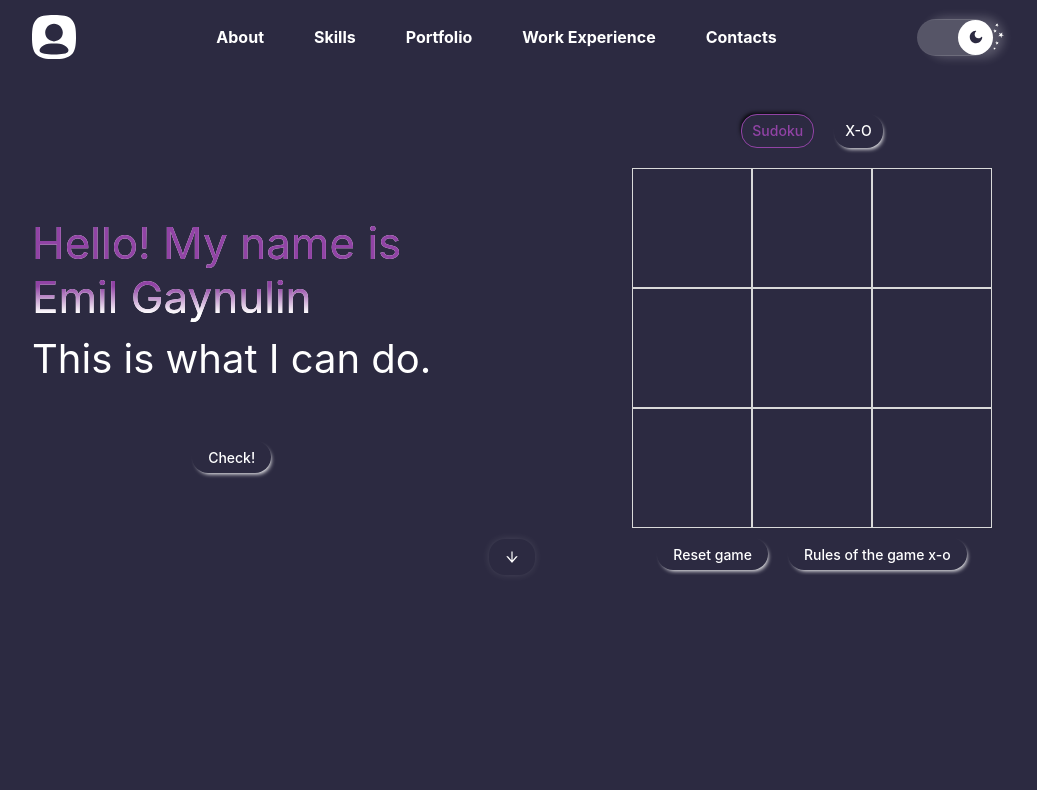
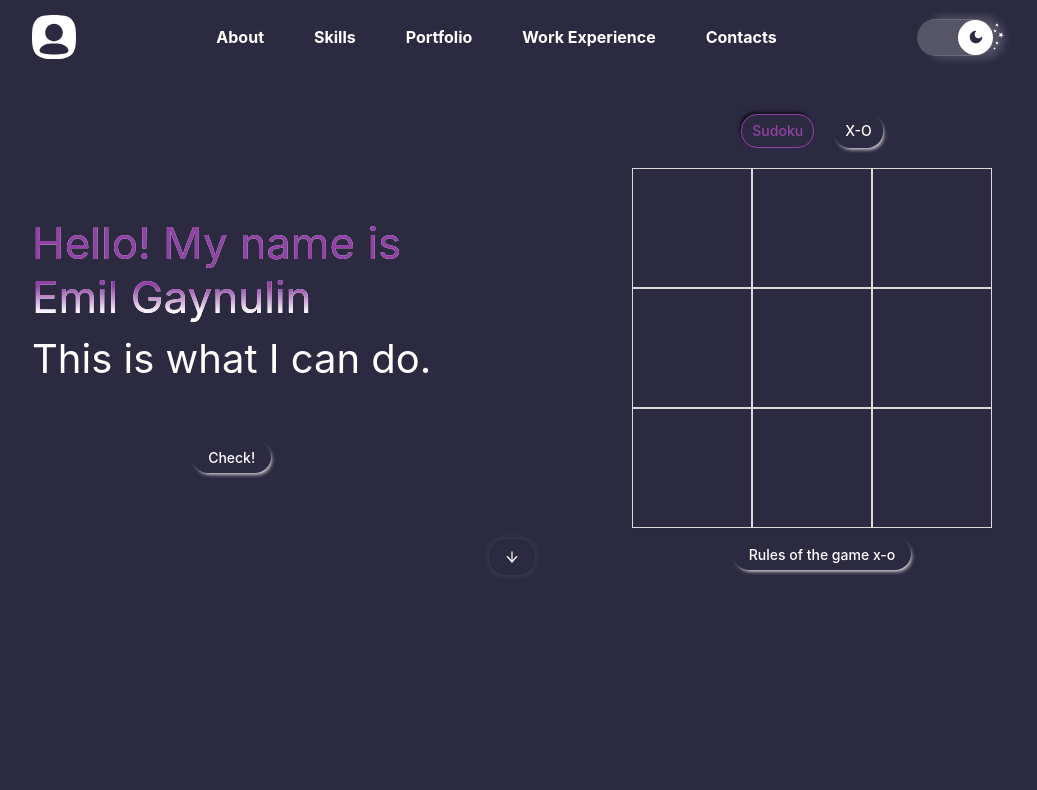
Before and after one commit to HELLRAID-cmd/Portfolio, a React (Vite) app in the folder client/: page /HeroXO in a window 1280 px wide. Shown: the top 790 px of the page, without its empty margins (128-1165 px from the left). Built offline with nearby package versions, Linux system fonts and the light colour scheme.

Commit message:
Удалил winnerState

```diff
--- a/client/src/Components/Hero/HeroGame/X-O/GameInfo.tsx
+++ b/client/src/Components/Hero/HeroGame/X-O/GameInfo.tsx
@@ -1,16 +1,11 @@
-import { Button } from "antd";
-
 type GameInfoProps = {
   status: React.ReactNode;
-  winnerState: boolean;
-  onReset: () => void;
 }
 
-const GameInfo = ({status, onReset, winnerState}: GameInfoProps) => {
+const GameInfo = ({status}: GameInfoProps) => {
   return (
     <div className="game-info">
       {status}
-      <Button onClick={onReset} className={`game-info__button button ${winnerState ? "game-info__button--winner" : ""}` }aria-label="reset game">Reset game</Button>
     </div>
   )
 }
```
